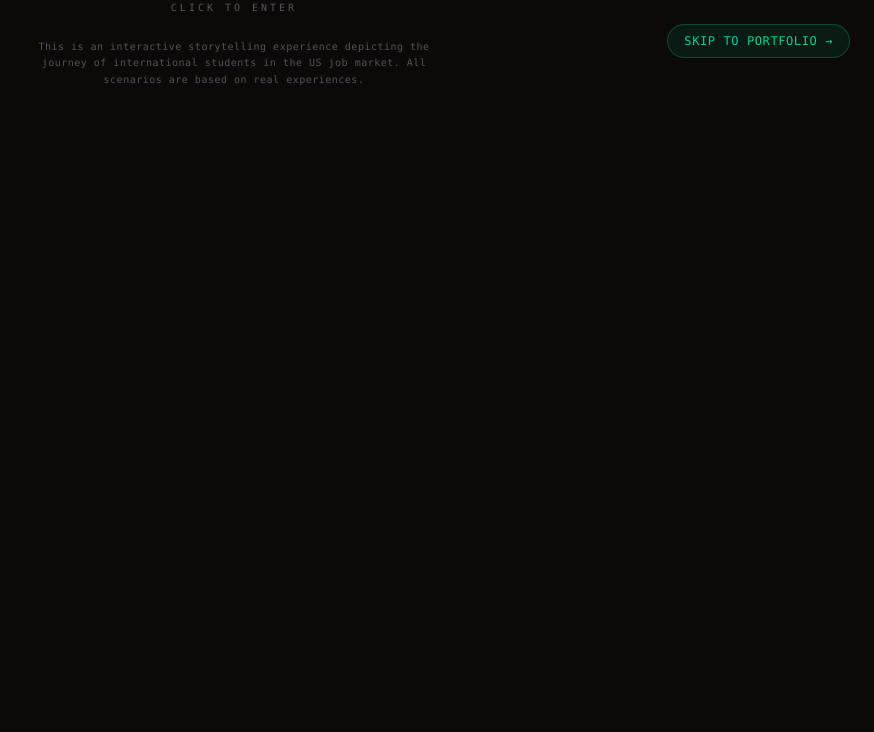
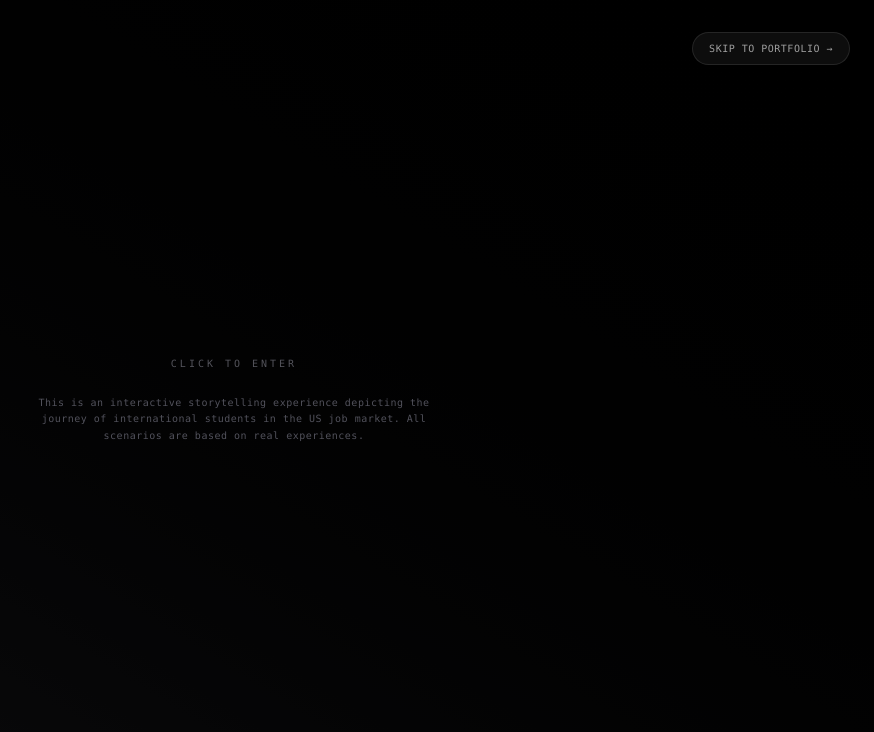
Before and after one commit to prajwal2308/Zo-Challenge-Portfolio, a React (Vite) app: page / in a window 1280 px wide. Shown: the top 732 px of the page, without its empty margins (406-1280 px from the left). Built offline with nearby package versions, Linux system fonts and the light colour scheme.

Commit message:
Terminal: Replay + Portfolio buttons, Skip to Portfolio on initial

```diff
--- a/src/pages/waiting-room.tsx
+++ b/src/pages/waiting-room.tsx
@@ -72,40 +72,32 @@ export default function WaitingRoomPage() {
   const showNextButton = stage !== 'initial' && stage !== 'home' && stage !== 'breakthrough' && stage !== 'final-waiting';
 
   return (
-    <div className="relative w-full h-full svh">
-      {/* Skip to Portfolio - Top Right on initial page */}
+    <div className="relative flex h-screen w-full items-center justify-center bg-black overflow-hidden">
+      {/* Disclaimer on initial page */}
       <AnimatePresence>
         {stage === 'initial' && (
-          <motion.button
-            initial={{ opacity: 0, y: -20 }}
-            animate={{ opacity: 1, y: 0 }}
-            transition={{ delay: 0.5, duration: 0.5 }}
-            onClick={(e) => {
-              e.stopPropagation();
-              stopSadMusic();
-              setStage('home');
-              setIsRevealed(true);
-            }}
-            className="absolute top-6 right-6 z-[110] px-4 py-2 rounded-full border border-emerald-500/30 bg-emerald-500/10 backdrop-blur-md text-emerald-400 font-mono text-xs uppercase tracking-wider hover:bg-emerald-500/20 transition-colors"
-          >
-            Skip to Portfolio →
-          </motion.button>
+          <motion.div
+            initial={{ opacity: 0 }}
+            animate={{ opacity: 0.5 }}
+            exit={{ opacity: 0 }}
+            className="absolute inset-0 bg-gradient-to-tr from-zinc-900 to-black mix-blend-screen"
+          />
         )}
       </AnimatePresence>
 
-      {/* Click to enter area - only on initial stage, centered */}
+      {/* Initial page content */}
       <AnimatePresence>
         {stage === 'initial' && (
           <motion.div
             initial={{ opacity: 0 }}
             animate={{ opacity: 1 }}
             exit={{ opacity: 0, scale: 0.95 }}
+            className="z-10 flex flex-col items-center gap-6 cursor-pointer"
             onClick={() => {
               playTick();
               startSadMusic();
               setStage('waiting');
             }}
-            className="z-10 flex flex-col items-center gap-6 cursor-pointer"
           >
             <motion.div className="text-zinc-500 font-mono text-[10px] tracking-[0.3em] uppercase animate-pulse select-none">
               Click to enter
@@ -117,7 +109,27 @@ export default function WaitingRoomPage() {
         )}
       </AnimatePresence>
 
-      {/* Bottom Next Button - mobile */}
+      {/* Skip to Portfolio button - ONLY on initial page */}
+      <AnimatePresence>
+        {stage === 'initial' && (
+          <motion.button
+            initial={{ opacity: 0 }}
+            animate={{ opacity: 1 }}
+            whileTap={{ scale: 0.95 }}
+            onClick={(e) => {
+              e.stopPropagation();
+              stopSadMusic();
+              setStage('home');
+              setIsRevealed(true);
+            }}
+            className="absolute top-8 right-6 z-[100] flex items-center gap-2 px-4 py-2 rounded-full border border-white/10 bg-white/5 backdrop-blur-md text-white/60 font-mono text-[10px] uppercase tracking-wider transition-colors hover:text-white/80 hover:bg-white/10"
+          >
+            Skip to Portfolio →
+          </motion.button>
+        )}
+      </AnimatePresence>
+
+      {/* Bottom Next Button - Only on mobile, bottom right */}
       <AnimatePresence>
         {showNextButton && (
           <motion.button
@@ -239,21 +251,20 @@ export default function WaitingRoomPage() {
                   transition={{ duration: 2, ease: "easeOut" }}
                   className="absolute inset-0 z-20 flex flex-col items-center justify-center bg-black"
                 >
-                  {/* Top Navigation: Home + Game buttons */}
-                  <div className="absolute top-6 left-0 right-0 z-[110] flex items-center justify-center gap-4 px-4">
+                  {/* Top Navigation: Replay + Portfolio buttons */}
+                  <div className="absolute top-4 left-0 right-0 z-[110] flex items-center justify-center gap-3 px-4">
                     <button
                       onClick={(e) => { e.stopPropagation(); stopSadMusic(); setStage('initial'); setIsRevealed(false); }}
                       className="flex items-center gap-2 px-4 py-2 rounded-full border border-white/10 bg-white/5 backdrop-blur-md text-white/60 font-mono text-xs uppercase tracking-wider transition-colors hover:text-white/80 hover:bg-white/10"
                     >
                       <ChevronLeft className="w-3 h-3" />
-                      Home
+                      Replay
                     </button>
                     <button
-                      onClick={(e) => { e.stopPropagation(); setShowGame(true); }}
+                      onClick={(e) => { e.stopPropagation(); setIsRevealed(true); }}
                       className="flex items-center gap-2 px-4 py-2 rounded-full border border-emerald-500/30 bg-emerald-500/10 backdrop-blur-md text-emerald-400 font-mono text-xs uppercase tracking-wider transition-colors hover:bg-emerald-500/20"
                     >
-                      <Gamepad2 className="w-3 h-3" />
-                      Game
+                      Portfolio
                     </button>
                   </div>
 
```
